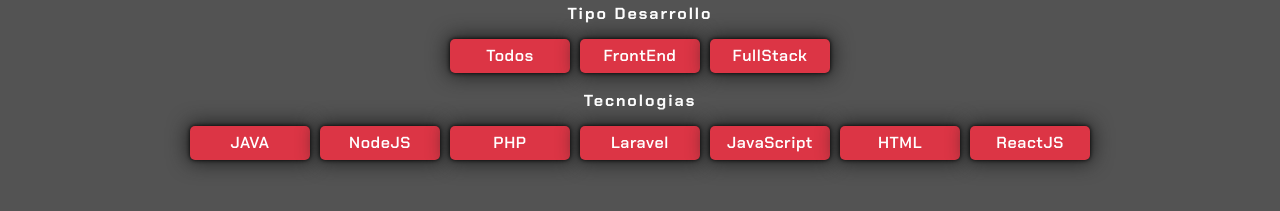
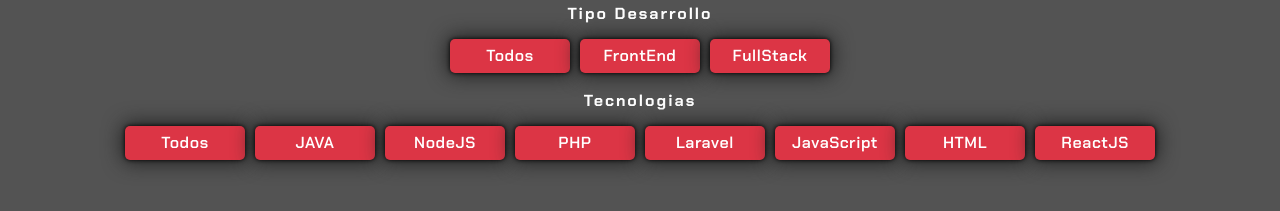
Before and after one commit to JeffersonPulido/PortfolioJP, a React (Vite) app: page / in a window 1280 px wide. Shown: the part 2280-2491 px from the top of the page. Built offline with nearby package versions, Linux system fonts and the light colour scheme.

Commit message:
Project v2.6 Buttons Filter Type Tech FINISH

```diff
--- a/src/components/projects/Projects.jsx
+++ b/src/components/projects/Projects.jsx
@@ -9,7 +9,7 @@ export const Projects = () => {
   const [dataFilter, setDataFilter] = useState(projects)
   //Quitar repetidos de tipos de proyecto y tecnologias, metiendo el resultado en arrays nuevos
   const menuTypeDev = ['Todos', ...new Set(projects.map((Val) => Val.typeProject))]
-  const menuTypeTech = [...new Set(projects.map((Val) => Val.type))]
+  const menuTypeTech = ['Todos', ...new Set(projects.map((Val) => Val.type))]
   //Funcion de filtrar tipos de proyectos
   const filterTypeProject = (categoryProject) => {
     const newItem = Data.filter((newVal) => {
@@ -18,7 +18,19 @@ export const Projects = () => {
 
     if (categoryProject === 'Todos') {
       setDataFilter(projects);
-    }else{
+    } else {
+      setDataFilter(newItem);
+    }
+  };
+  //Funcion de filtrar tecnologias
+  const filterTechs = (techProject) => {
+    const newItem = Data.filter((newVal) => {
+      return newVal.type === techProject;
+    });
+
+    if (techProject === 'Todos') {
+      setDataFilter(projects);
+    } else {
       setDataFilter(newItem);
     }
   };
@@ -42,7 +54,7 @@ export const Projects = () => {
             <p className='titleBtnFilter'>Tecnologias</p>
             {
               menuTypeTech.map((btnTypeTech) => (
-                <button key={btnTypeTech + "typeTechFilter"} className='btnFilter'>{btnTypeTech}</button>
+                <button key={btnTypeTech + "typeTechFilter"} className='btnFilter' onClick={() => filterTechs(btnTypeTech)}>{btnTypeTech}</button>
               ))
             }
           </div>
```
